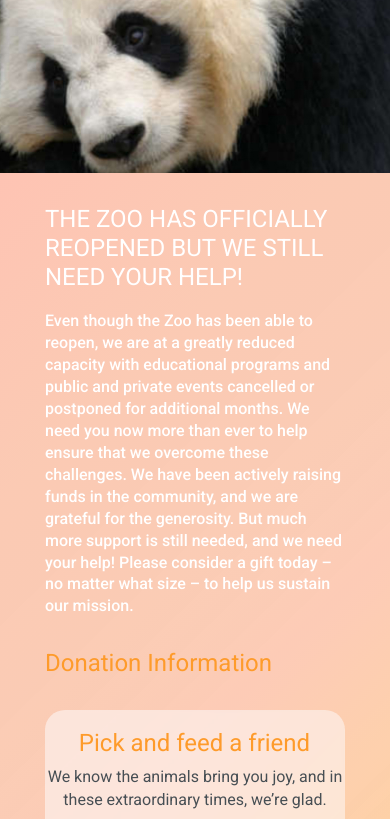
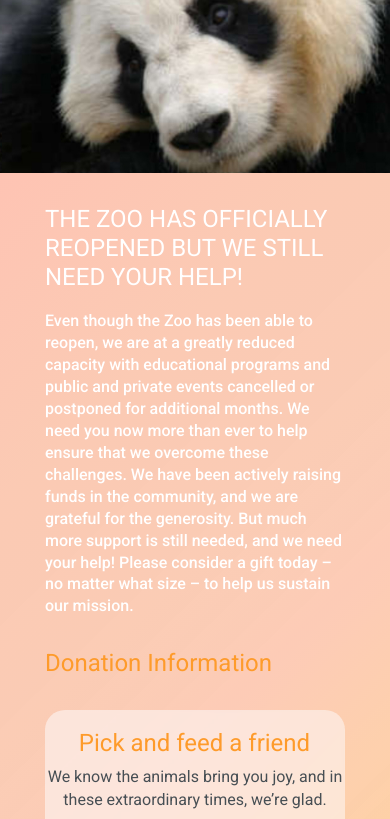
Before and after one commit to NadzeyaShu/async-race, a plain HTML site: page pages/donate/indexDonate.html in a window 390 px wide. Shown: the part 48-867 px from the top of the page. Drawn offline with Linux system fonts and the light colour scheme.

Commit message:
fix: fix position image watch-animal block

```diff
--- a/pages/donate/css/media-donate/main-media-donate.css
+++ b/pages/donate/css/media-donate/main-media-donate.css
@@ -36,10 +36,10 @@
 
   .block-watch_animal {
     height: 390px;
-    background-image: url("../../../../assets/images/bg-panda.jpg");
-    background-size: 150%;
-    background-position: center 40%;
-  }
+    background-image: url(../../../../assets/images/bg-panda.jpg);
+    background-size: 164%;
+    background-position: center right 71%;
+}
 
   /* pick-and-feed */
 
@@ -197,10 +197,10 @@
 
   .block-watch_animal {
     height: 335px;
-    background-image: url("../../../../assets/images/bg-panda.jpg");
-    background-size: 194%;
-    background-position: center 46%;
-  }
+    background-image: url(../../../../assets/images/bg-panda.jpg);
+    background-size: 213%;
+    background-position: center right 63%;
+}
 
   /* pick-and-feed-a-friend */
 
@@ -247,17 +247,7 @@
 
   .slidecontainer {
     display: none;
-
-    /* width: 86.2%;
-    height: 27px;
-    margin: 17px 83px 0 66px; */
   }
-
-  /* .slidecontainer {
-    width: 100%;
-    height: 27px;
-    margin: 7px 0px 0 0px;
-  } */
 
   .slidecontainer1000px {
     display: none;
@@ -390,9 +380,9 @@
     height: 187px;
     overflow: hidden;
     background-image: url(../../../../assets/images/bg-panda.jpg);
-    background-size: 214%;
-    background-position: center 43%;
-  }
+    background-size: 236%;
+    background-position: center right 67%;
+}
 
   /* pick-and-feed-a-friend */
 
--- a/pages/donate/css/styleDonate-pick-and-feed-a-friends.css
+++ b/pages/donate/css/styleDonate-pick-and-feed-a-friends.css
@@ -182,7 +182,6 @@
   color: #333b41;
 }
 
-
 .amound {
   margin: 43px 0px 0px 96px;
   font-family: "Roboto";
@@ -196,7 +195,6 @@
 .wrapper-inpAnotherAmound {
   display: flex;
   justify-content: center;
-  /* padding-right: 20px; */
 }
 
 .inpAnotherAmound {
@@ -250,8 +248,6 @@ input:checked {
   display: flex;
   gap: 10px;
 }
-
-
 
 .payment-type-label {
   font-family: "Roboto";
--- a/pages/main/css/media/main-media.css
+++ b/pages/main/css/media/main-media.css
@@ -384,10 +384,10 @@
 
   .block-watch_animal {
     height: 339px;
-    background-image: url("../../../../assets/images/bg-panda.jpg");
-    background-size: 124.5%;
-    background-position: center 78%;
-  }
+    background-image: url(../../../../assets/images/bg-panda.jpg);
+    background-size: 118.5%;
+    background-position: center bottom -4%;
+}
 
   .title-block-watch_animal {
     font-size: 85px;
```
